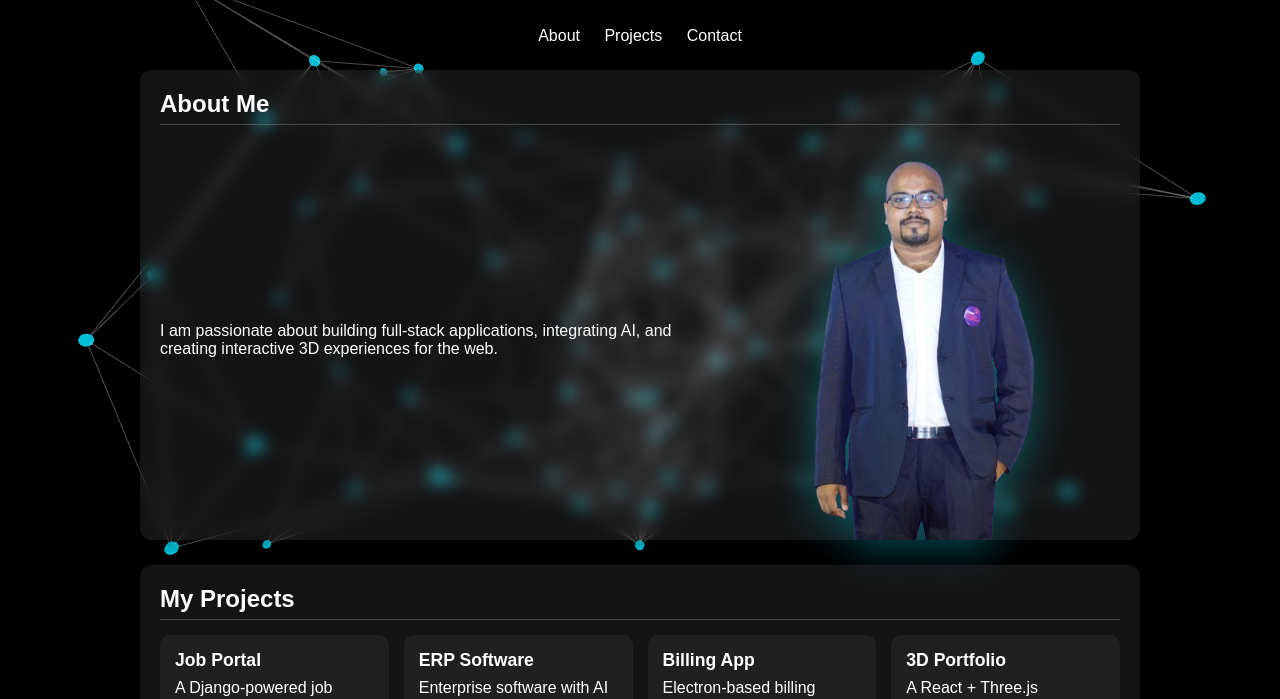
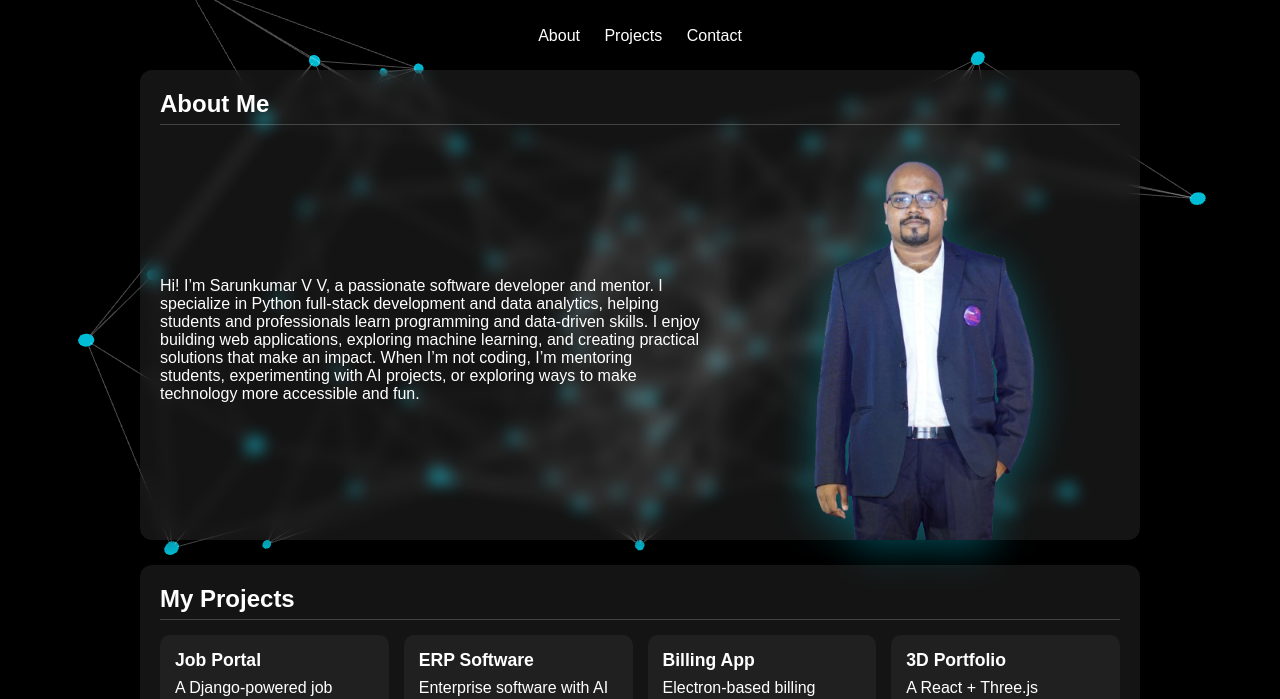
Before and after one commit to sarunkumar1729/my-website, a plain HTML site: page index.html in a window 1280 px wide. Shown: the part 101-800 px from the top of the page. Drawn offline with nearby package versions, Linux system fonts and the light colour scheme; animation ran at ten frames a second.

Commit message:
second commit

```diff
--- a/index.html
+++ b/index.html
@@ -148,8 +148,9 @@
       <div class="about-content">
         <div class="about-text">
           <p>
-            I am passionate about building full-stack applications, integrating AI, and creating interactive 3D experiences for the web.
-          </p>
+            Hi! I’m Sarunkumar V V, a passionate software developer and mentor. I specialize in Python full-stack development and data analytics, helping students and professionals learn programming and data-driven skills. I enjoy building web applications, exploring machine learning, and creating practical solutions that make an impact.
+
+            When I’m not coding, I’m mentoring students, experimenting with AI projects, or exploring ways to make technology more accessible and fun.          </p>
         </div>
 
         <!-- Background-removed PNG -->
```
